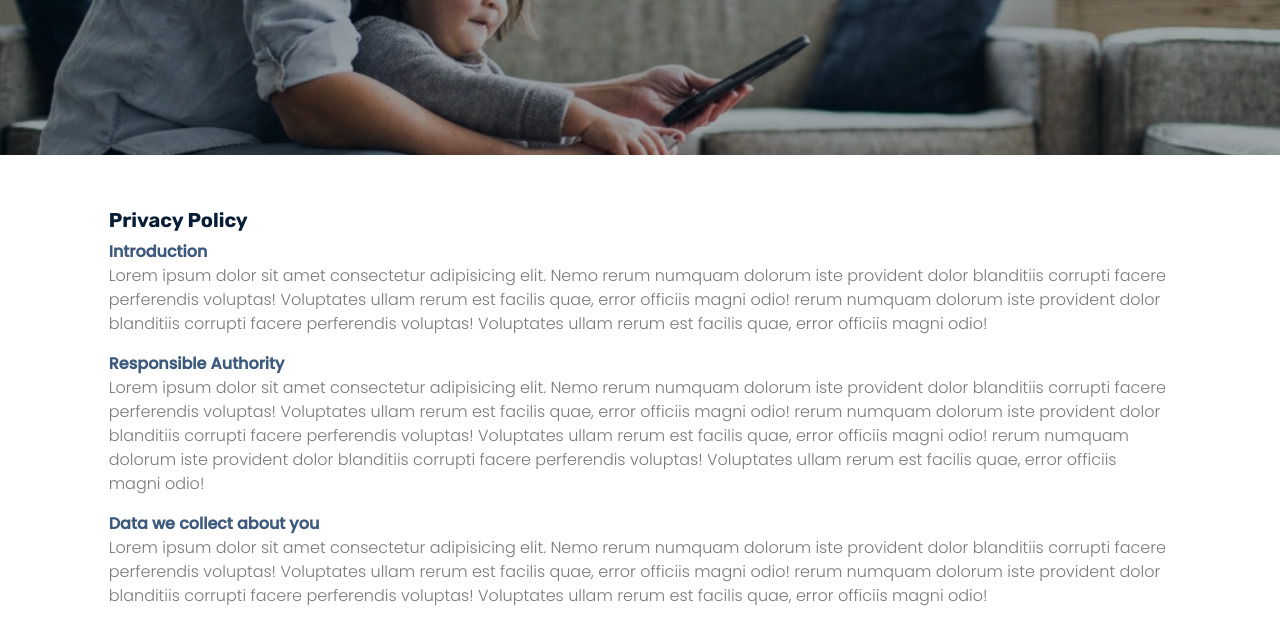
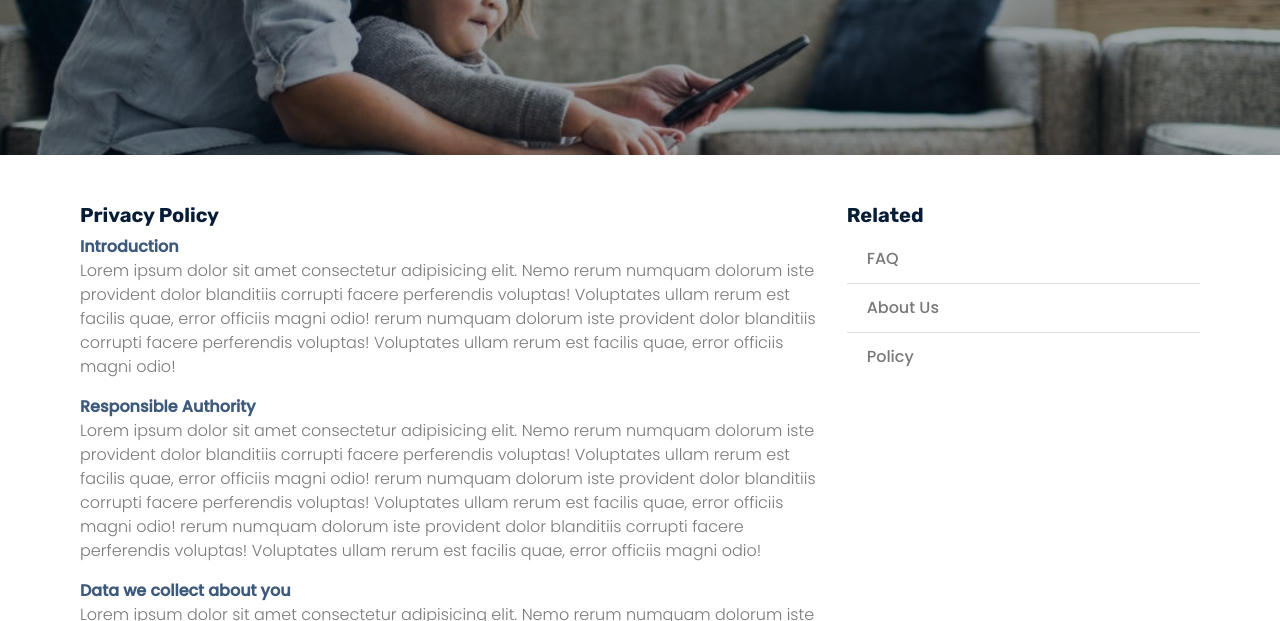
Before and after one commit to Mfonn/demorepo, a plain HTML site: page policy.html in a window 1280 px wide. Shown: the part 245-866 px from the top of the page. Drawn offline with Linux system fonts and the light colour scheme.

Commit message:
Update policy.html

```diff
--- a/policy.html
+++ b/policy.html
@@ -63,7 +63,7 @@
     <div class="swapfx-p">
         <div class="container my-5 px-5c">
             <div class="row">
-                <div class="col-lg-9 mb-5">
+                <div class="col-lg-8 mb-5">
                     <h5>Privacy Policy</h5>
                     <b>Introduction</b>
                     <p>
@@ -89,7 +89,7 @@
                         rerum numquam dolorum iste provident dolor blanditiis corrupti facere perferendis voluptas! Voluptates ullam rerum est facilis quae, error officiis magni odio!
                     </p>
                 </div>
-                <div class="col-lg-3">
+                <div class="col-lg-4">
                     <h5>Related</h5>
                     <ul class="list-group list-group-flush">
                         <li class="list-group-item"><a href="help.html">FAQ</a></li>
```
